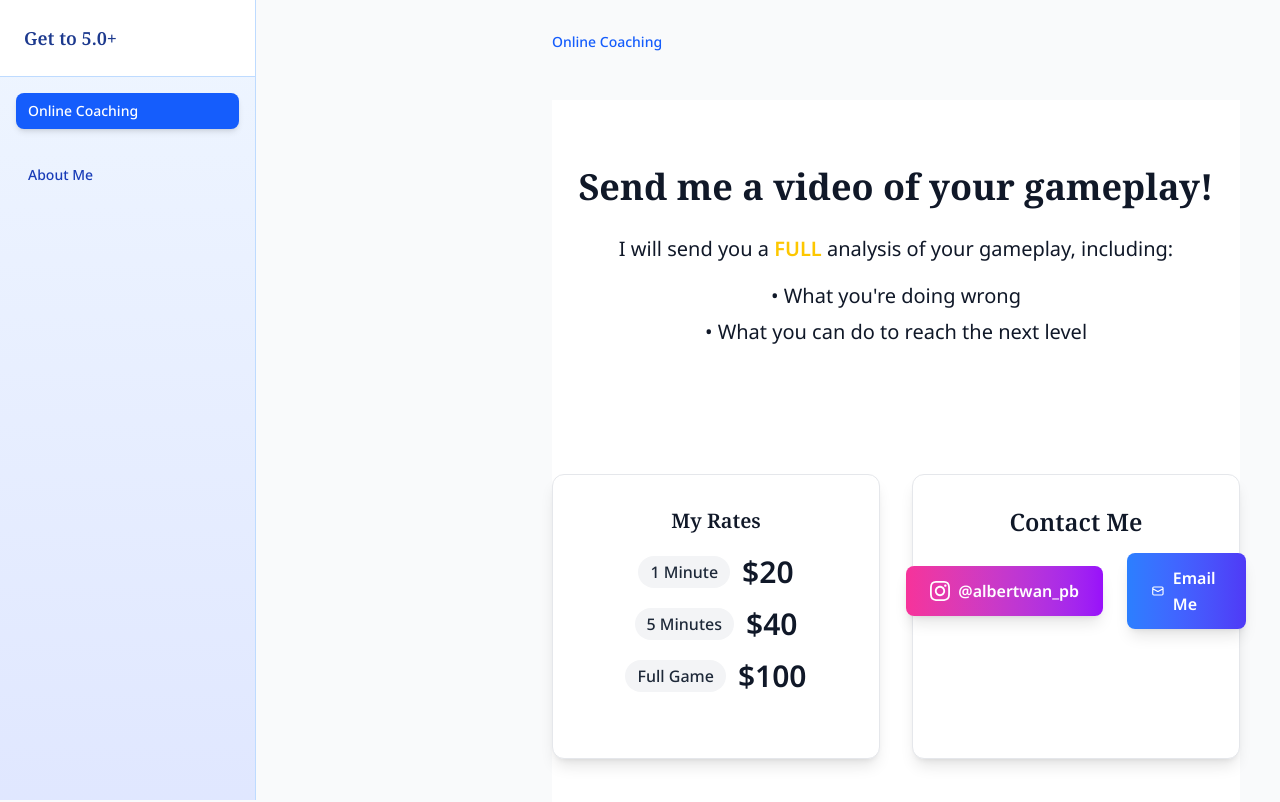
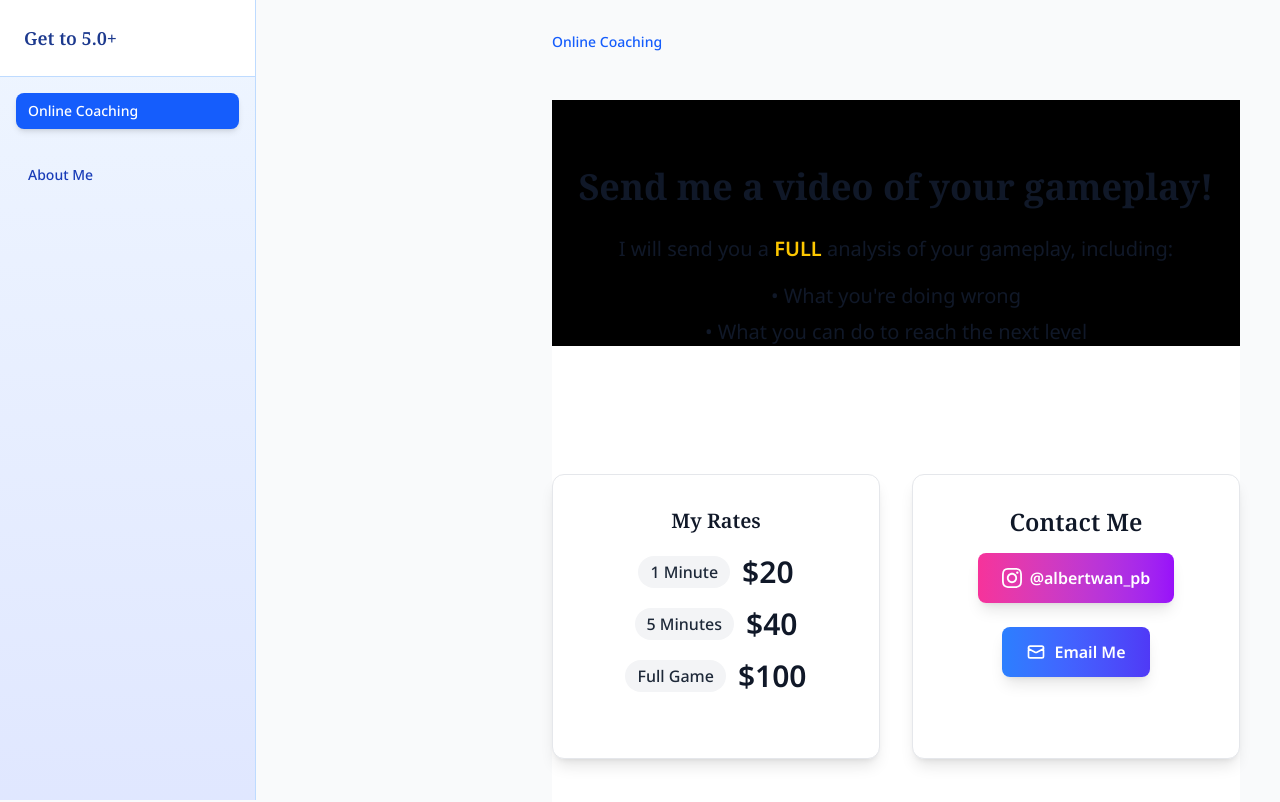
Before and after one commit to bertw2002/react-postgres-fullstack-template, a React (Vite) app: page /section/coaching in a window 1280 px wide. Shown: the top 802 px of the page. Built offline with nearby package versions, Linux system fonts and the light colour scheme; a web font is replaced by a local one.

Commit message:
Update OnlineCoachingSection.jsx

```diff
--- a/src/components/OnlineCoachingSection.jsx
+++ b/src/components/OnlineCoachingSection.jsx
@@ -1,6 +1,6 @@
 function OnlineCoachingSection() {
   return (
-    <div className="online-coaching-section min-h-screen bg-white">
+    <div className="online-coaching-section min-h-screen bg-black">
       {/* Top Section - Black Background with Header */}
       <div className="pb-32">
         <div className="text-center px-4 pt-16">
@@ -48,7 +48,7 @@
               <h2 className="text-2xl md:text-3xl font-bold text-black mb-6 md:mb-8 text-center">
                 Contact Me
               </h2>
-              <div className="flex flex-col md:flex-row items-center justify-center gap-4 md:gap-6">
+              <div className="flex flex-col items-center justify-center gap-4 md:gap-6">
                 <a
                   href="https://www.instagram.com/albertwan_pb/"
                   target="_blank"
```
